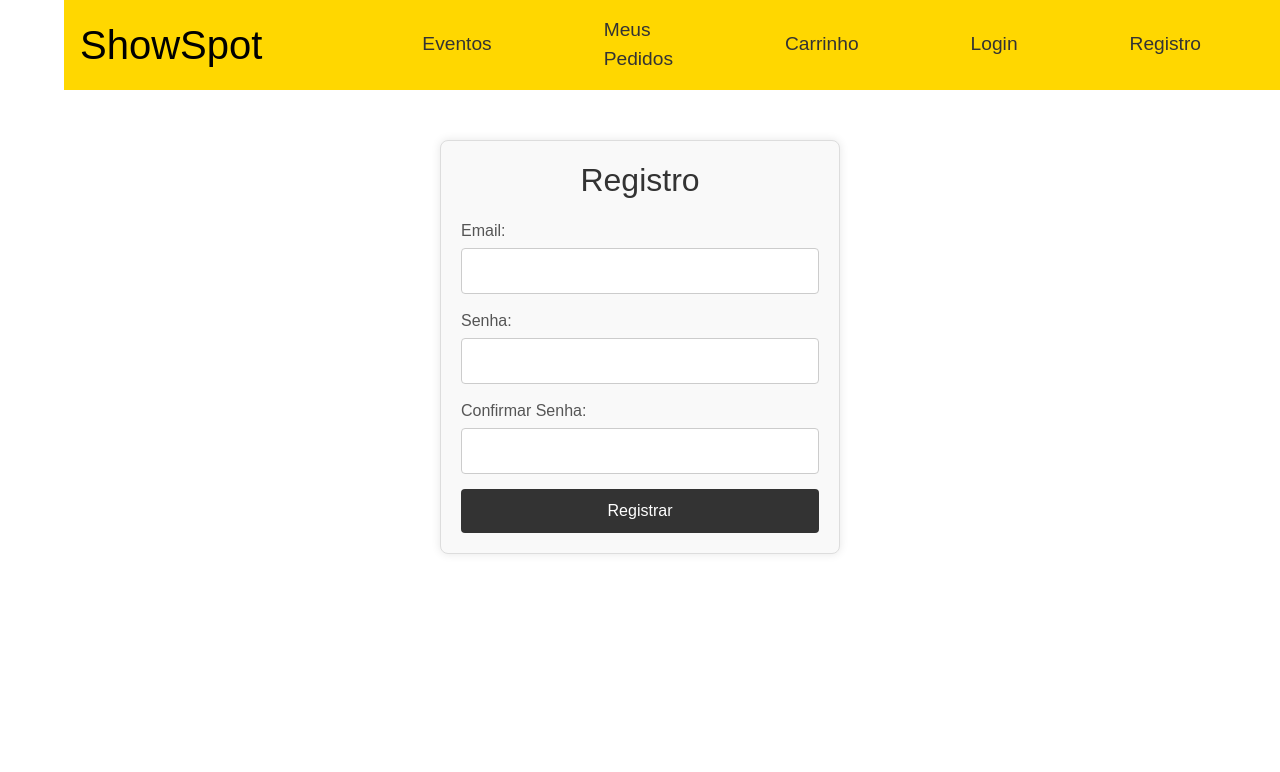
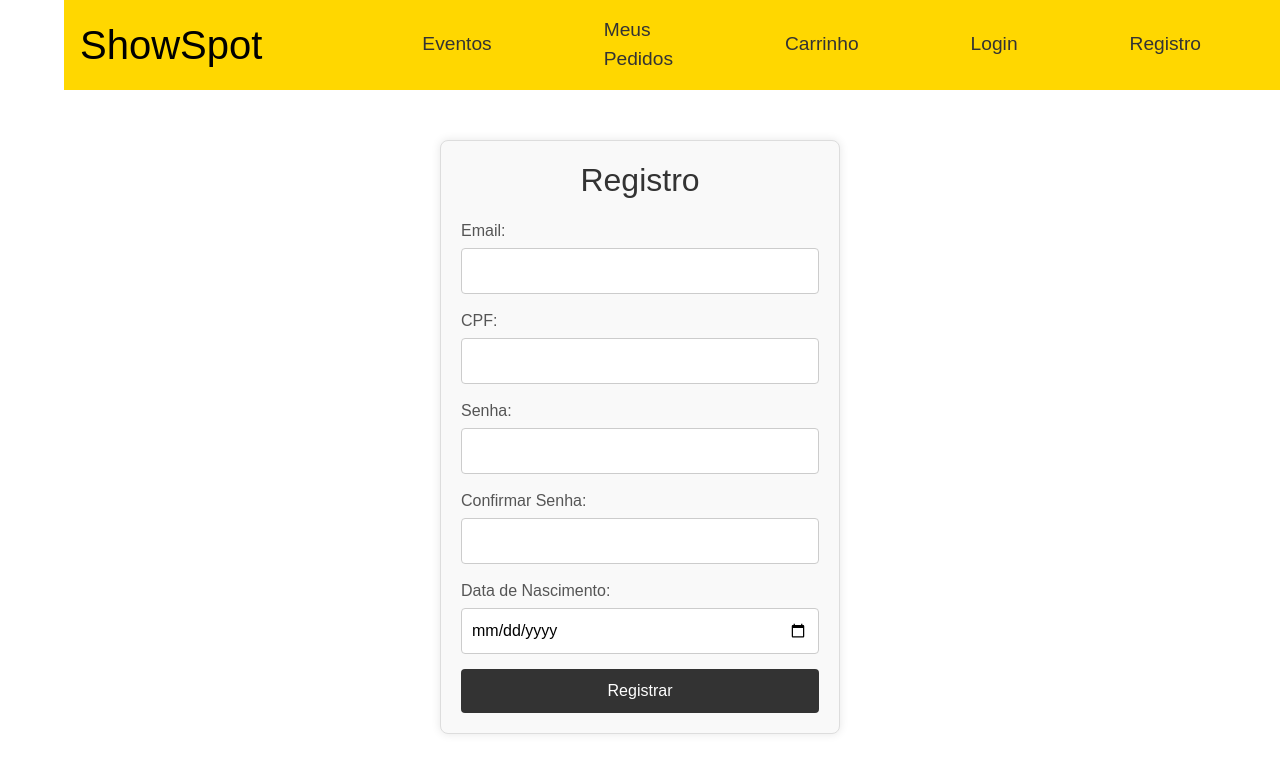
Before and after one commit to iampaulohenrique/ProjetoA3, a React (Create React App) app: page /registro in a window 1280 px wide. Shown: the top 772 px of the page. Built offline with nearby package versions, Linux system fonts and the light colour scheme.

Commit message:
Adicionado tela de pagamento com opções variadas e campos novos da tela de registro

```diff
--- a/src/componentes/Cart.js
+++ b/src/componentes/Cart.js
@@ -1,12 +1,29 @@
-import React from 'react';
+import React, { useState } from 'react';
 
 const Cart = ({ cartItems, onRemoveFromCart, onAddToCart }) => {
+  const [showPayment, setShowPayment] = useState(false);
+  const [paymentMethod, setPaymentMethod] = useState('creditCard');
+
   const calculateTotal = () => {
     return cartItems.reduce((total, item) => total + (item.quantity * item.price), 0);
   };
 
+  const handleAdvance = () => {
+    setShowPayment(true);
+  };
+
+  const handleBack = () => {
+    setShowPayment(false);
+  };
+
+  const handlePaymentMethodChange = (event) => {
+    setPaymentMethod(event.target.value);
+  };
+
   return (
-    <div id="carrinho" className="container mt-5">
+    <div className="container mt-5">
+      {!showPayment ? (
+        <div id="carrinho">
           <h2>Seu Carrinho</h2>
           <ul className="list-unstyled">
             {cartItems.map((item, index) => (
@@ -33,8 +50,68 @@ const Cart = ({ cartItems, onRemoveFromCart, onAddToCart }) => {
           </div>
           <div className="d-flex justify-content-between">
             <button className="btn btn-secondary">Voltar</button>
-        <button className="btn btn-success">Avançar</button>
+            <button className="btn btn-success" onClick={handleAdvance}>Avançar</button>
           </div>
+        </div>
+      ) : (
+        <div id="pagamento">
+          <h2>Pagamento</h2>
+          <form>
+            <div className="form-group">
+              <label>Método de Pagamento:</label>
+              <select className="form-control" value={paymentMethod} onChange={handlePaymentMethodChange}>
+                <option value="creditCard">Cartão de Crédito</option>
+                <option value="pix">Pix</option>
+                <option value="boleto">Boleto</option>
+              </select>
+            </div>
+
+            <p>Total do Carrinho: R$ {calculateTotal()}</p>
+
+            {paymentMethod === 'creditCard' && (
+              <>
+                <div className="form-group">
+                  <label htmlFor="nome">Nome:</label>
+                  <input type="text" className="form-control" id="nome" name="nome" required />
+                </div>
+                <div className="form-group">
+                  <label htmlFor="nome">CPF:</label>
+                  <input type="text" className="form-control" id="cpf" name="cpf" required />
+                </div>
+                <div className="form-group">
+                  <label htmlFor="cartao">Número do Cartão:</label>
+                  <input type="text" className="form-control" id="cartao" name="cartao" required />
+                </div>
+                <div className="form-group">
+                  <label htmlFor="validade">Validade:</label>
+                  <input type="text" className="form-control" id="validade" name="validade" required />
+                </div>
+                <div className="form-group">
+                  <label htmlFor="cvv">CVV:</label>
+                  <input type="text" className="form-control" id="cvv" name="cvv" required />
+                </div>
+              </>
+            )}
+
+            {paymentMethod === 'pix' && (
+              <div className="form-group">
+                <p>Para pagar com Pix, escaneie o código QR gerado ou use o código Pix copiado.</p>
+                <img src="url-do-qr-code-pix" alt="QR Code Pix" className="img-fluid" />
+              </div>
+            )}
+
+            {paymentMethod === 'boleto' && (
+              <div className="form-group">
+                <p>Para pagar com Boleto, o boleto será gerado e você poderá pagar em qualquer banco ou lotérica.</p>
+                <button type="button" className="btn btn-primary">Gerar Boleto</button>
+              </div>
+            )}
+
+            <button type="submit" className="btn btn-success">Pagar</button>
+            <button type="button" className="btn btn-secondary ml-2" onClick={handleBack}>Voltar</button>
+          </form>
+        </div>
+      )}
     </div>
   );
 };
--- a/src/componentes/EventList.js
+++ b/src/componentes/EventList.js
@@ -1,5 +1,5 @@
 import React, { useState } from 'react';
-import { Dropdown, DropdownButton, Form, Button, Modal } from 'react-bootstrap';
+import { Form, Button, Modal } from 'react-bootstrap'; // Removi Dropdown e DropdownButton aqui
 import pagofunk from '../assets/pagofunk.jpg';
 import mackejada from '../assets/mackejada.png';
 import baileunip from '../assets/baileunip.jpg';
--- a/src/componentes/Registro.js
+++ b/src/componentes/Registro.js
@@ -6,6 +6,8 @@ const Registro = () => {
   const [email, setEmail] = useState('');
   const [password, setPassword] = useState('');
   const [confirmPassword, setConfirmPassword] = useState('');
+  const [cpf, setCPF] = useState('');
+  const [birthdate, setBirthdate] = useState('');
   const navigate = useNavigate();
 
   const handleRegister = (e) => {
@@ -14,7 +16,7 @@ const Registro = () => {
       alert('As senhas não coincidem');
       return;
     }
-    console.log('Registro realizado com:', { email, password });
+    console.log('Registro realizado com:', { email, password, cpf, birthdate });
     navigate('/login'); // Redireciona para a página de login após o registro
   };
 
@@ -28,6 +30,15 @@ const Registro = () => {
             type="email"
             value={email}
             onChange={(e) => setEmail(e.target.value)}
+            required
+          />
+        </div>
+        <div>
+          <label>CPF:</label>
+          <input
+            type="text"
+            value={cpf}
+            onChange={(e) => setCPF(e.target.value)}
             required
           />
         </div>
@@ -49,6 +60,16 @@ const Registro = () => {
             required
           />
         </div>
+
+        <div>
+          <label>Data de Nascimento:</label>
+          <input
+            type="date"
+            value={birthdate}
+            onChange={(e) => setBirthdate(e.target.value)}
+            required
+          />
+        </div>
         <button type="submit">Registrar</button>
       </form>
     </div>
```
Lines whose indentation alone changed are shown as unchanged.
